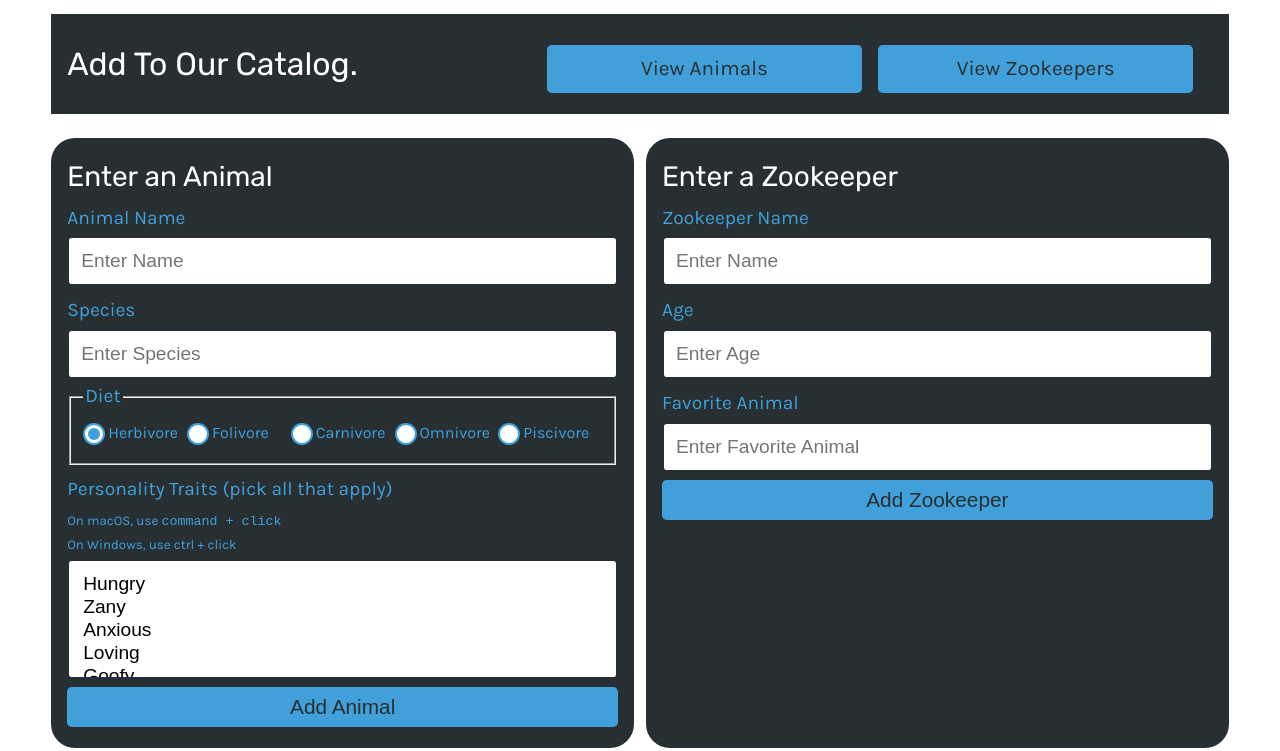
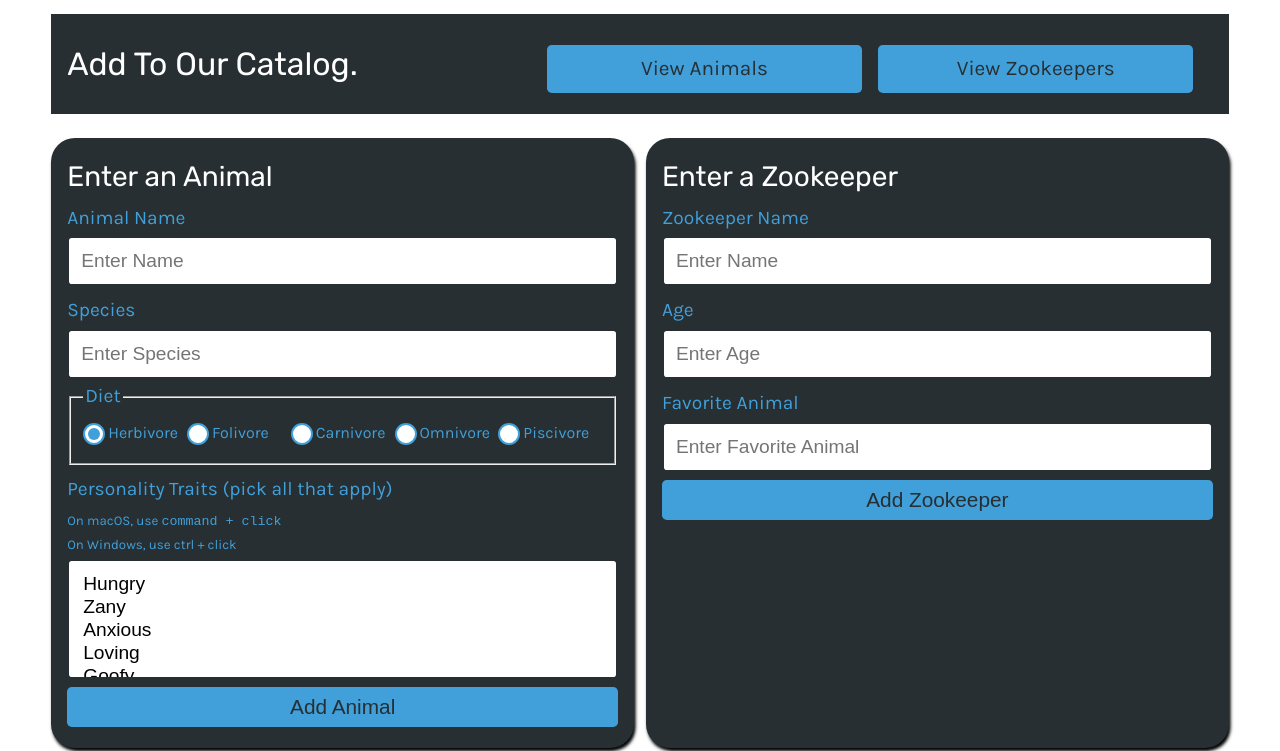
Before and after one commit to jwilferd10/Zookeepr, a website: page public/index.html in a window 1280 px wide. Shown: the part 321-1072 px from the top of the page. Drawn offline with Linux system fonts and the light colour scheme.

Commit message:
Added box-shadow for page-card

```diff
--- a/public/assets/css/style.css
+++ b/public/assets/css/style.css
@@ -107,6 +107,7 @@ nav a:hover {
 
 .page-card {
   border-radius: 1.5rem;
+  box-shadow: 0.1rem 0.2rem 0.2rem black;
 }
 
 .btn {
```
